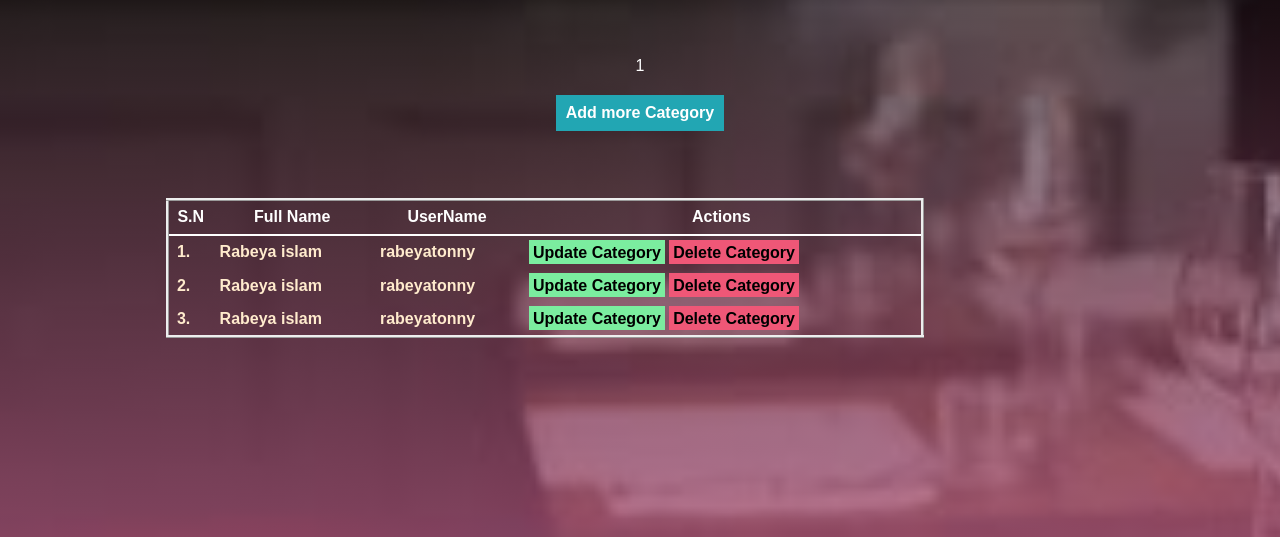
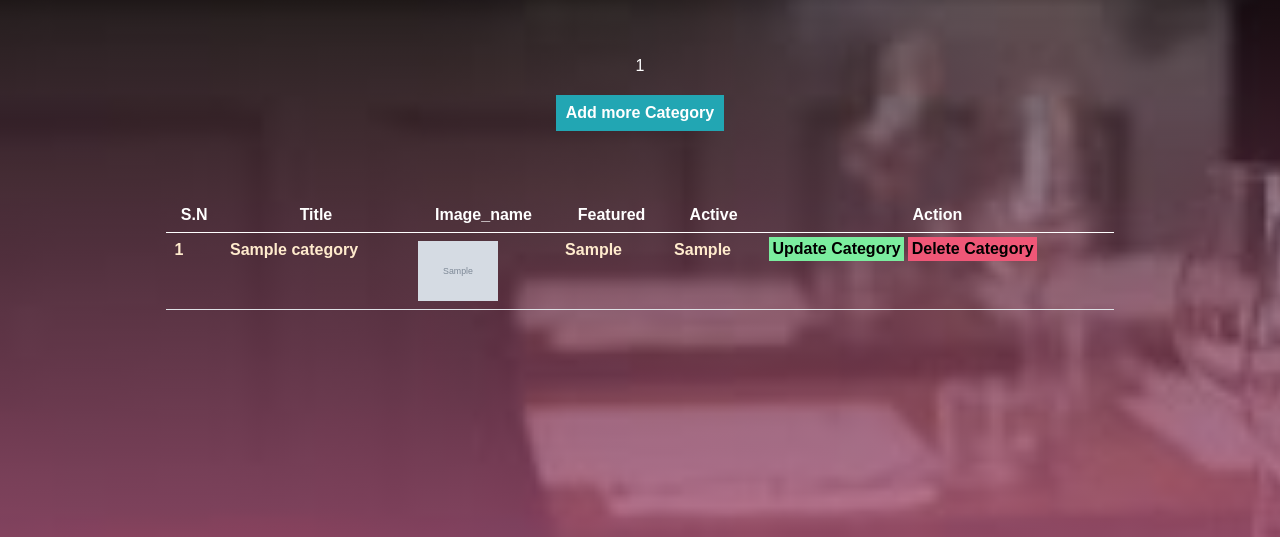
Before and after one commit to RabeyaIslam99/final_year_project, a PHP site: page /food_order/admin/manage_category.php in a window 1280 px wide. Shown: the part 231-768 px from the top of the page. Run offline with PHP 8.4, Linux system fonts and the light colour scheme; the visitor is signed in with stand-in values (Sample User, id 1); tables that the repository leaves empty or names only in its code hold one stand-in row (values such as "Sample post"); some libraries are stand-ins or nearby versions.

Commit message:
manage categry section updated

```diff
--- a/admin/manage_category.php
+++ b/admin/manage_category.php
@@ -24,17 +24,84 @@
 
       <a href="<?php  echo SITEURL; ?>admin/add_category.php" id="add_more"> Add more Category </a>
     </br> </br> </br> </br>
-       <table class="tbl-full">
+       <table class="table">
        <tr>
            <th>S.N</th>
-           <th>Full Name</th>
-           <th>UserName</th>
-           <th>Actions</th>
+           <th>Title</th>
+           <th>Image_name</th>
+           <th>Featured</th>
+           <th>Active</th>
+           <th>Action</th>
            </tr>
+
+       <?php
+
+            //Query to get all categories from database
+             $sql = "SELECT * FROM  tbl_category";
+             //Execute query
+             $res = mysqli_query($conn, $sql);
+
+             //count rows
+             $count = mysqli_num_rows($res);
+
+             //Create serial number variable assign value as 1
+             $sn=1;
+
+
+
+
+             //check whether we have data in database or not
+              if($count>0)
+            {
+              //WE have data in database
+              //GEt the data and display
+              while($row=mysqli_fetch_assoc($res))
+              {
+                $id = $row['id'];
+                $title = $row['title'];
+                $image_name = $row['image_name'];
+                $featured = $row['featured'];
+                $active= $row['active'];
+
+                ?>
+
+
                  <tr>
-       <td>1.</td>
-       <td>Rabeya islam</td>
-       <td>rabeyatonny</td>
+                       <td><?php echo $sn++; ?></td>
+                       <td><?php echo $title; ?></td>
+
+                        <td>
+                          <?php
+
+                          //Check Whether image name is available or not
+                           if($image_name!="")
+                           {
+                              //Display the image
+                              ?>
+
+                               <img  src="<?php echo SITEURL; ?>images/category/<?php echo $image_name; ?>" width="80px">
+
+
+                              <?php
+
+
+                           }
+                           else {
+                             //Display the message
+                             echo "<div class ='error'> Image not added</div>";
+
+                           }
+
+
+
+                          ?>
+
+                        </td>
+
+
+                        <td><?php echo $featured;?></td>
+                        <td><?php echo $active?></td>
+
                          <td>
                              <a href="#" class="btn-secondary">Update Category</a>
                              <a href="#" class="btn-danger">Delete Category</a>
@@ -42,24 +109,33 @@
                            </td>
                    </tr>
 
-       <td>2.</td>
-       <td>Rabeya islam</td>
-       <td>rabeyatonny</td>
+
+
+
+                <?php
+
+              }
+            }
+            else {
+              //we do not have data
+
+              //We wil display the message inside the table
+              ?>
+              <tr>
                  <td>
-             <a href="#" class="btn-secondary"> Update Category</a>
-            <a href="#" class="btn-danger">Delete Category</a>
+                   <div colspan="6" class="error">No category added</div>
+                 </td>
 
-       </td>
               </tr>
 
-       <td>3.</td>
-       <td>Rabeya islam</td>
-       <td>rabeyatonny</td>
-       <td>
-             <a href="#" class="btn-secondary">Update Category</a>
-              <a href="#" class="btn-danger">Delete Category</a>
-       </td>
-       </tr>
+              <?php
+
+            }
+
+        ?>
+
+
+
 
 
 
--- a/css/admin.css
+++ b/css/admin.css
@@ -28,6 +28,7 @@
 
 .text-center{
     text-align: center;
+
 
 }
 .clearfix{
@@ -110,6 +111,7 @@ table tr td{
 
 
 
+
 }
 .btn-secondary:hover{
 
@@ -143,12 +145,16 @@ table tr td{
 }
 .error{
     color: #ff6348;
+
+     text-align: center;
+    margin-bottom: 50px;
 }
 .true{
     color: #2ed573;
 }
 .false{
     color: red;
+
 }
 
 
@@ -275,9 +281,9 @@ color: white;
     top: 270px;
     position: absolute;
     width: 280px;
-
+    margin-top: 50px;
     transition: .5s;
-    padding: 3%;
+    padding: 2%;
 
 }
 .input-field{
```
Also changed, not shown: admin/add_category.php (+14 -1 lines), admin/login.php (+4 -3 lines), images/category/Food_category_572.jpeg (added), images/category/menu-burger.jpg (added). Lines whose indentation alone changed are shown as unchanged.
